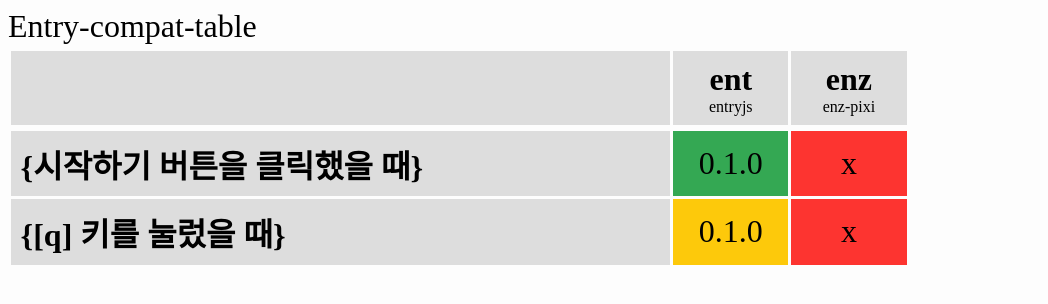
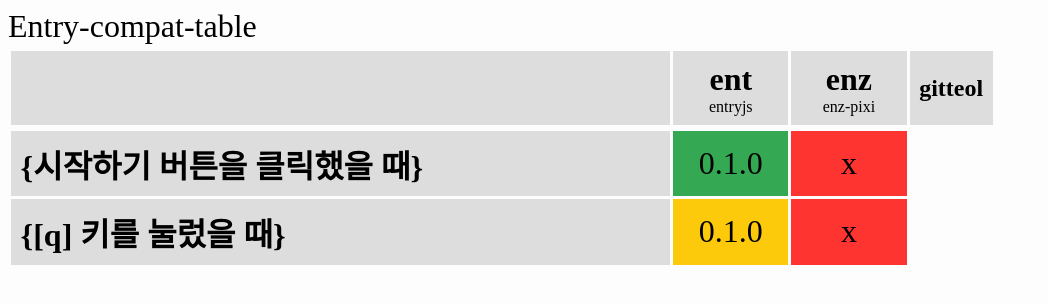
Before and after one commit to gnlow/Entry-compat-table, a plain HTML site: page index.html in a window 1280 px wide. Shown: the whole page, without its empty margins (0-1048 px from the left). Drawn offline with Linux system fonts and the light colour scheme; a web font is replaced by a local one.

Commit message:
add gitteol data

```diff
--- a/index.html
+++ b/index.html
@@ -68,6 +68,11 @@
                         <span>enz-pixi</span>
                     </div>
                 </th>
+                <th scope="col">
+                    <div style="font-size: 1.5rem;">
+                        gitteol
+                    </div>
+                </th>
             </thead>
             <tbody>
                 <!-- Here -->
```
Also changed, not shown: 1 other file.
